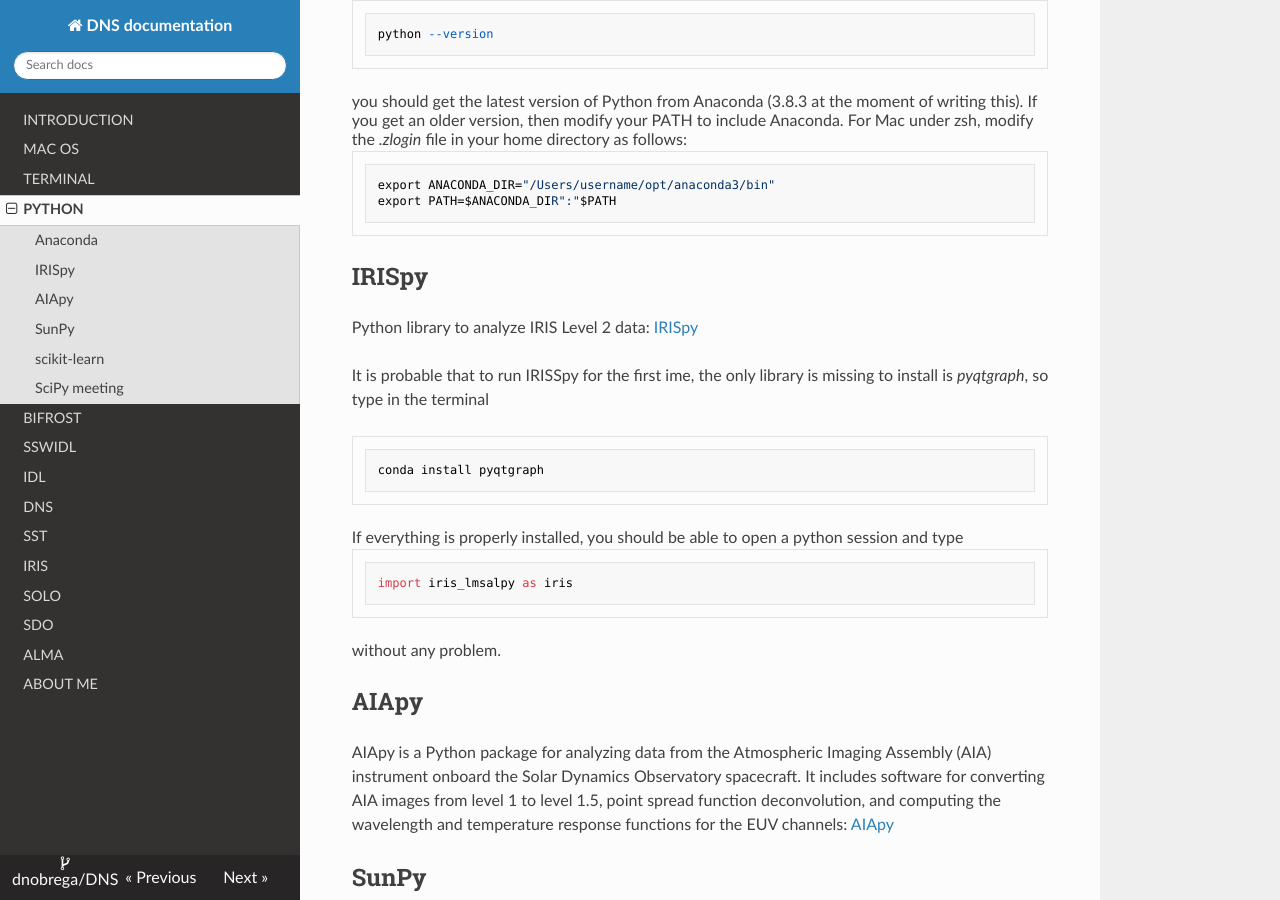
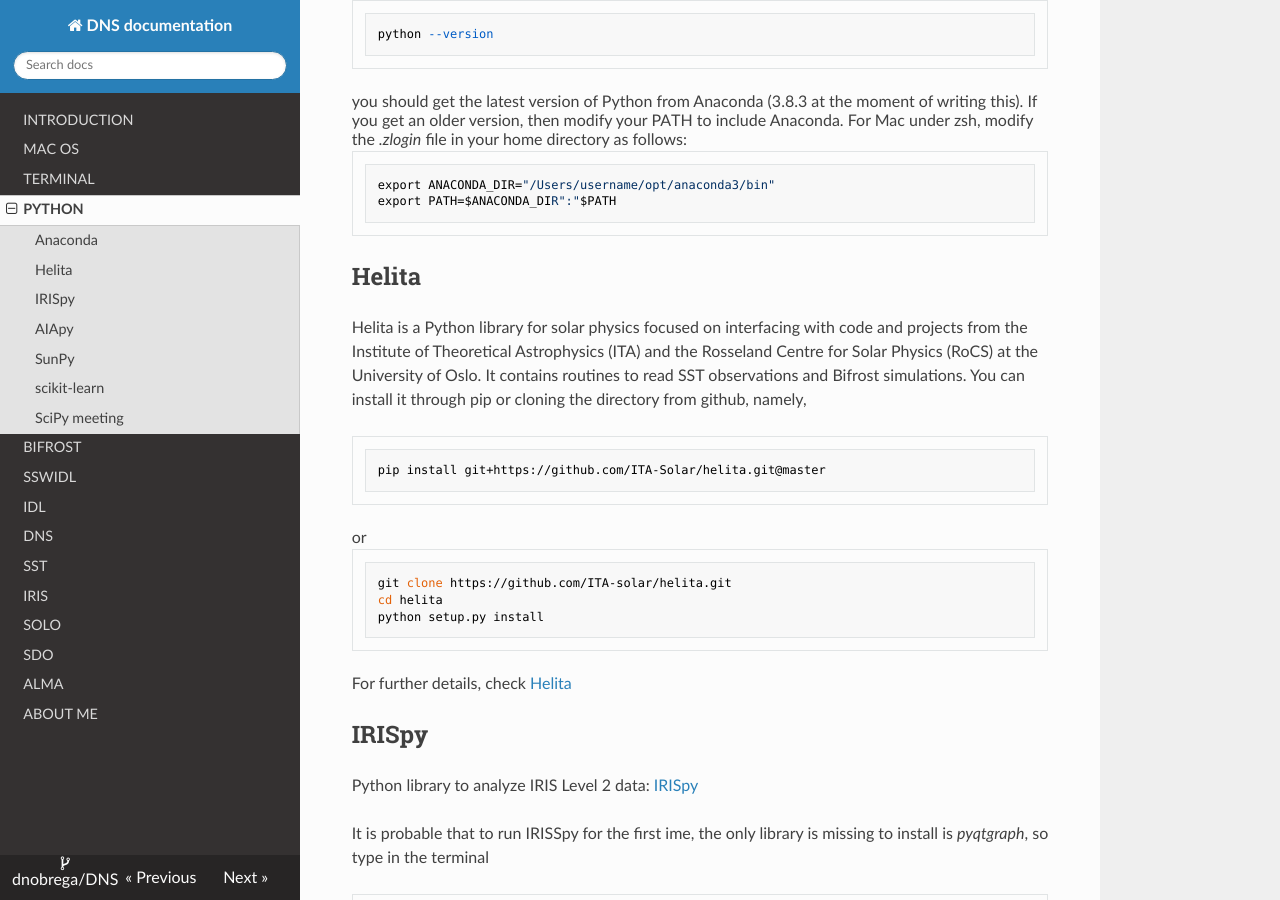
Before and after one commit to dnobrega/DNS, an MkDocs documentation site: the page built from docs/python.md, in a window 1280 px wide and 900 px high, scrolled down 528 px. Built offline with MkDocs 1.6.1, drawn with Linux system fonts in a browser that asks for light colours; nearby versions of some CDN libraries.

Commit message:
Update python.md

````diff
--- a/docs/python.md
+++ b/docs/python.md
@@ -17,7 +17,18 @@ to include Anaconda. For Mac under zsh, modify the _.zlogin_ file in your home d
 export ANACONDA_DIR="/Users/username/opt/anaconda3/bin"
 export PATH=$ANACONDA_DIR":"$PATH
 ```
-
+## Helita
+Helita is a Python library for solar physics focused on interfacing with code and projects from the Institute of Theoretical Astrophysics (ITA) and the Rosseland Centre for Solar Physics (RoCS) at the University of Oslo. It contains routines to read SST observations and Bifrost simulations. You can install it through pip or cloning the directory from github, namely,
+```bash
+pip install git+https://github.com/ITA-Solar/helita.git@master
+```
+or
+```bash
+git clone https://github.com/ITA-solar/helita.git
+cd helita
+python setup.py install
+```
+For further details, check [Helita](https://ita-solar.github.io/helita/install/)
 
 ## IRISpy
 
````
